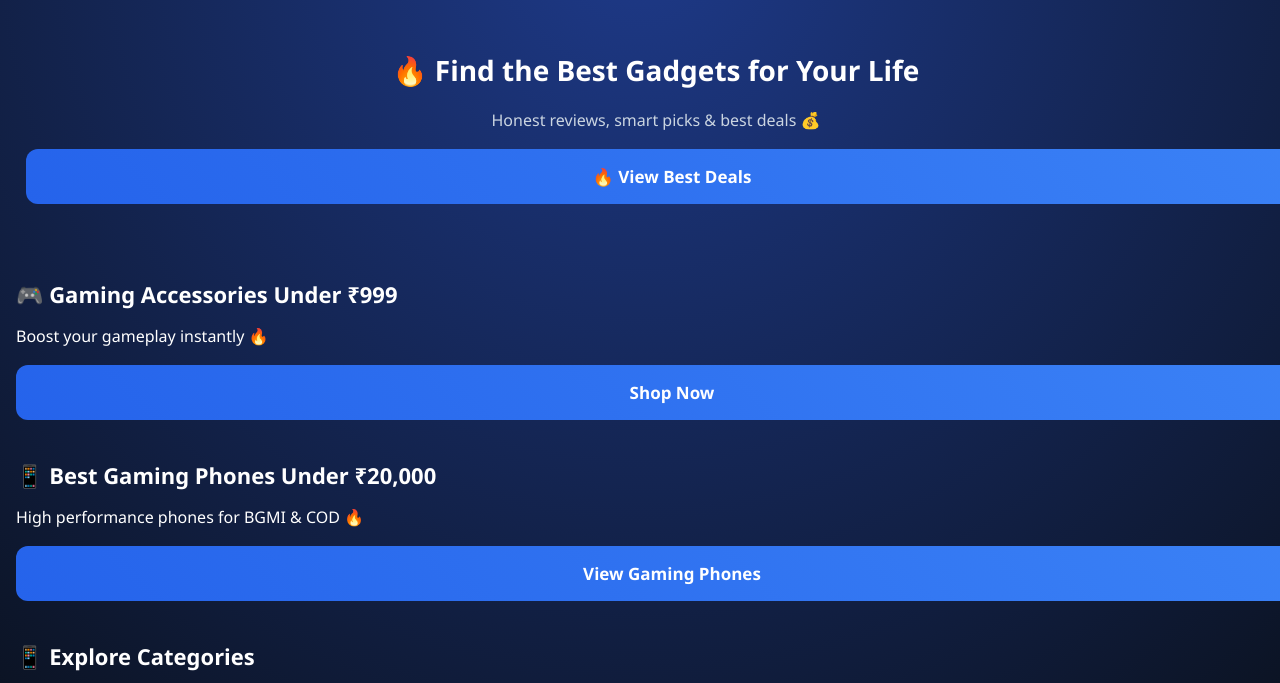
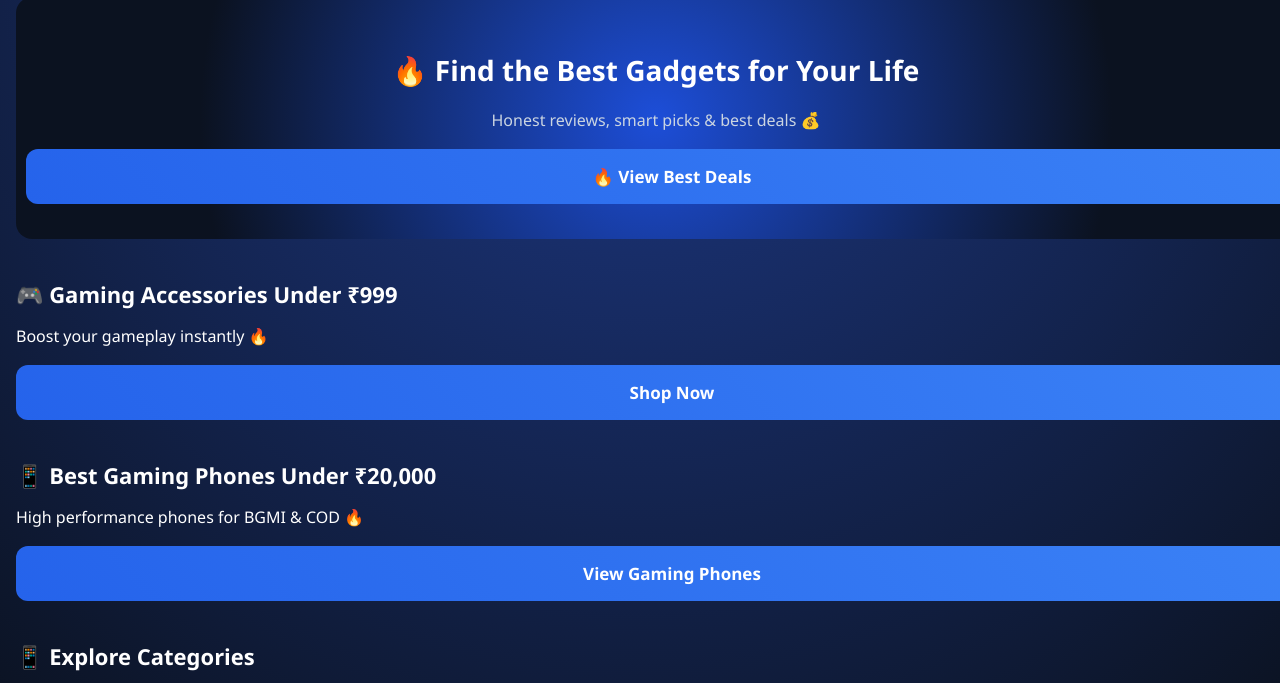
Before and after one commit to sunilkumarp31101992-sudo/Start-point-l, a plain HTML site: page index.html in a window 1280 px wide. Shown: the part 73-756 px from the top of the page. Drawn offline with Linux system fonts and the light colour scheme.

Commit message:
Update index.html

```diff
--- a/index.html
+++ b/index.html
@@ -32,6 +32,12 @@ body {
 .hero {
     text-align: center;
     padding: 35px 10px;
+}
+.hero {
+    text-align: center;
+    padding: 35px 10px;
+    background: radial-gradient(circle at center, #1d4ed8 0%, #0b1220 70%);
+    border-radius: 16px;
 }
 
 .hero h1 {
```
